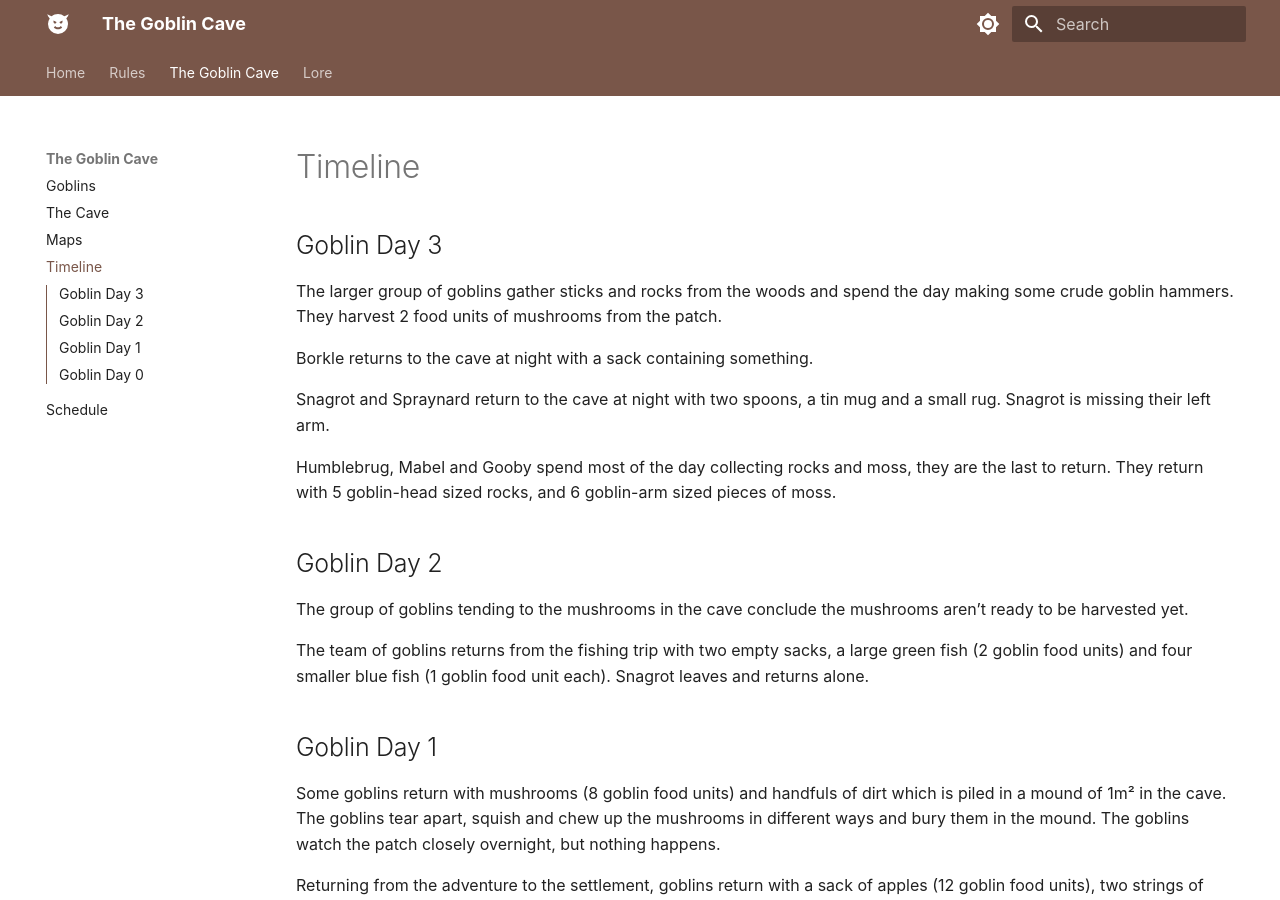
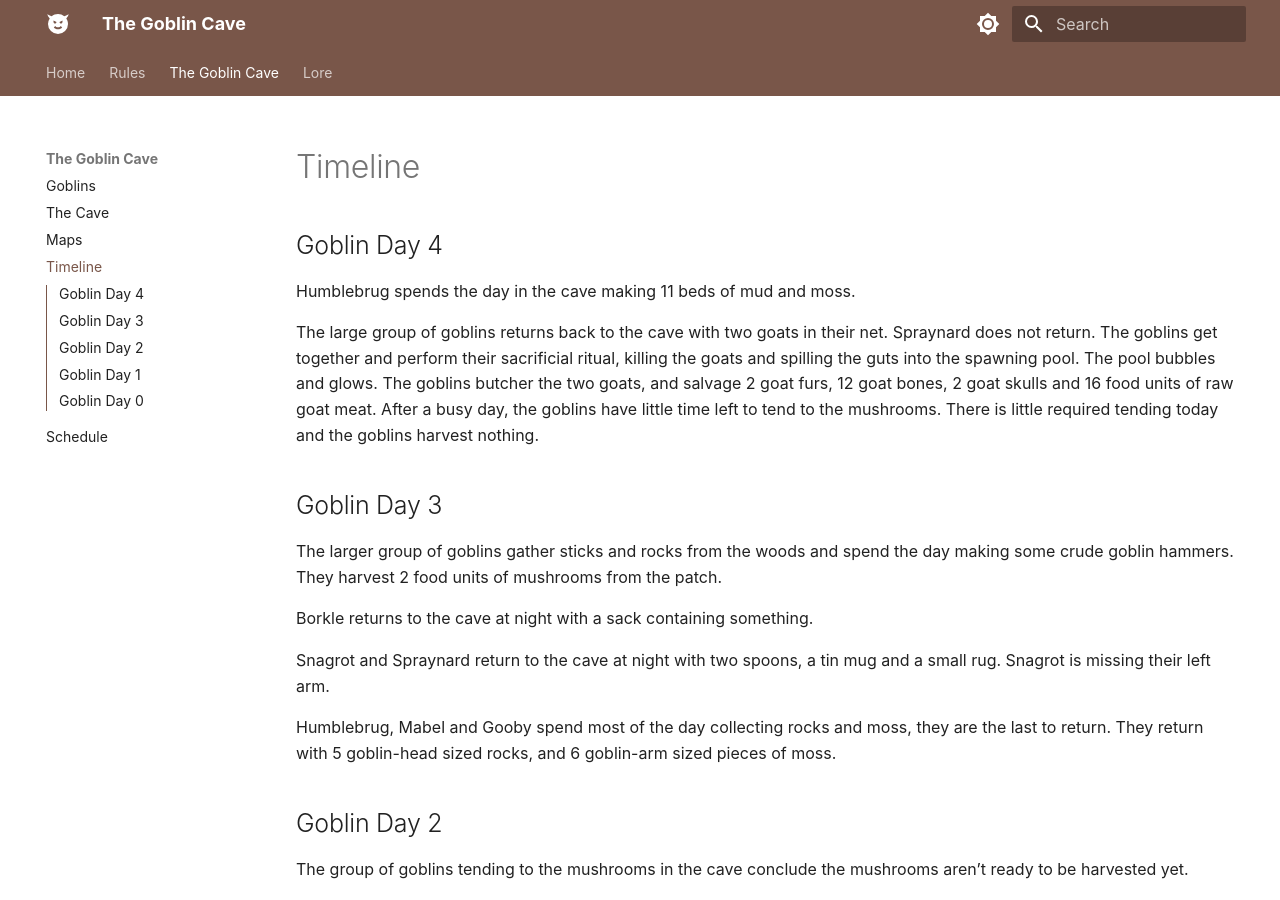
Before and after one commit to alex-stewart/the-goblin-cave, an MkDocs documentation site: the page built from docs/game/timeline.md, in a window 1280 px wide and 900 px high. Built offline with MkDocs 1.6.1 and Material for MkDocs 9.7.7, drawn with Linux system fonts in a browser that asks for light colours; some web fonts are replaced.

Commit message:
goblin day 4

```diff
--- a/docs/game/timeline.md
+++ b/docs/game/timeline.md
@@ -1,4 +1,13 @@
 # Timeline
+
+## Goblin Day 4
+
+Humblebrug spends the day in the cave making 11 beds of mud and moss.
+
+The large group of goblins returns back to the cave with two goats in their net. Spraynard does not return.
+The goblins get together and perform their sacrificial ritual, killing the goats and spilling the guts into the spawning pool. The pool bubbles and glows.
+The goblins butcher the two goats, and salvage 2 goat furs, 12 goat bones, 2 goat skulls and 16 food units of raw goat meat.
+After a busy day, the goblins have little time left to tend to the mushrooms. There is little required tending today and the goblins harvest nothing.
 
 ## Goblin Day 3
 
```
